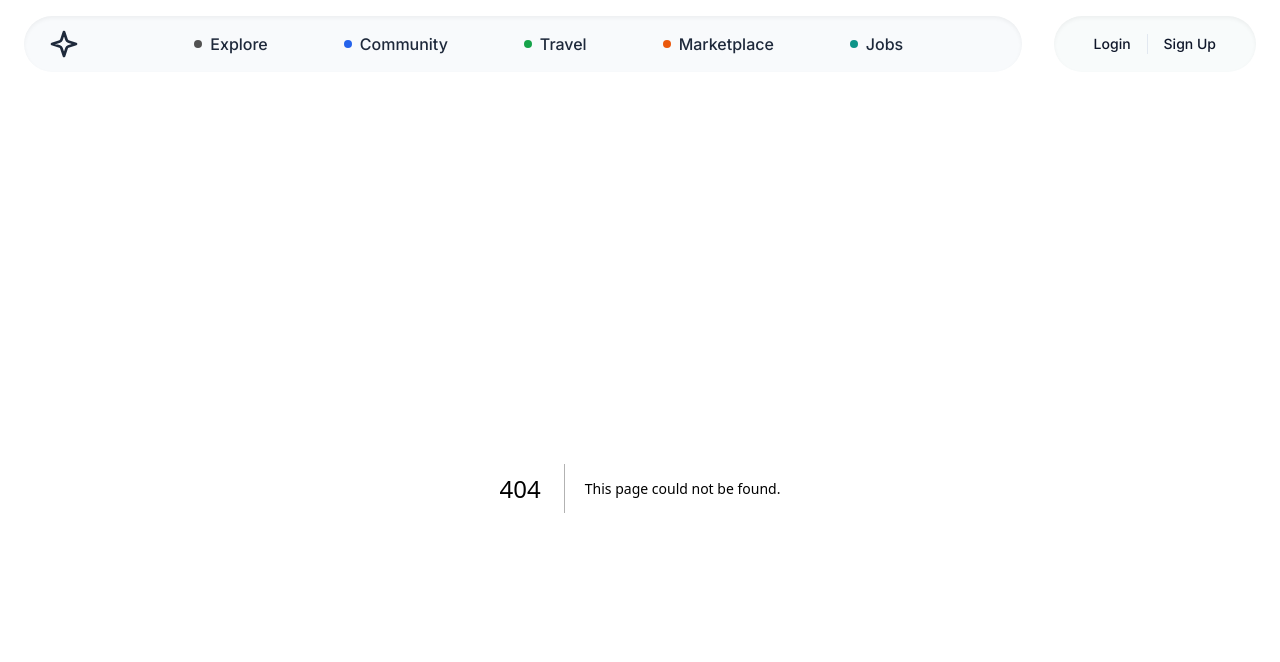
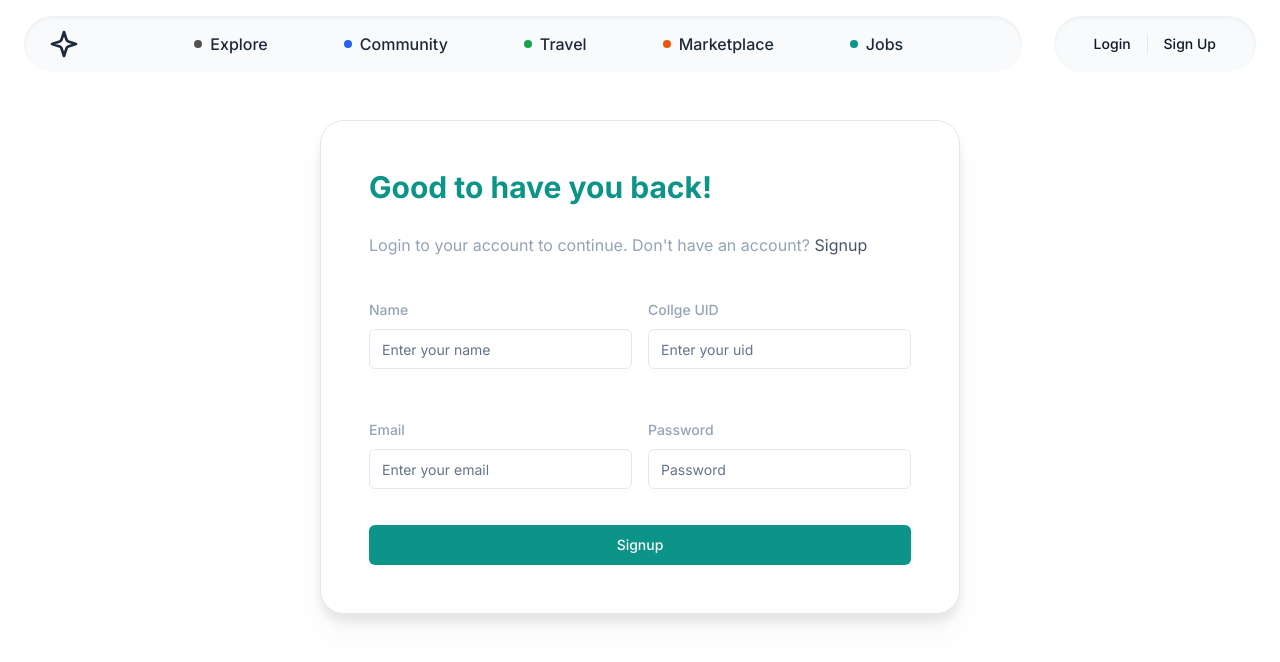
Before and after one commit to masterpranay1/whizout-frontend, a Next.js app: page /signup in a window 1280 px wide. Before the commit this address had no page. Shown: the top 662 px of the page. Built offline with nearby package versions, Linux system fonts and the light colour scheme.

Commit message:
refactor: signup and login action and rsc

```diff
--- /dev/null
+++ b/app/(auth)/login/page.tsx
@@ -0,0 +1,69 @@
+import { cn } from "@/lib/utils";
+import { Fragment } from "react";
+import Link from "next/link";
+
+import LoginForm from "@/components/LoginForm";
+
+const Header = () => {
+  return (
+    <Fragment>
+      <p className="text-3xl font-bold text-teal-600">Good to have you back!</p>
+      <p className="text-base text-slate-400">
+        Login to your account to continue. Don't have an account?{" "}
+        <Link
+          href="/auth/signup"
+          className="hover:border-b py-1 text-slate-600"
+        >
+          Signup
+        </Link>
+      </p>
+    </Fragment>
+  );
+};
+
+async function login(formData: { email: string; password: string }) {
+  "use server";
+  if(!formData.email || !formData.password) {
+    return {
+      error: "Please fill all the fields"
+    }
+  }
+
+  const res = await fetch(`${process.env.NEXT_PUBLIC_API_URL}/auth/login`, {
+    method: "POST",
+    body: JSON.stringify(formData),
+    headers: {
+      "Content-Type": "application/json",
+    },
+  });
+
+  const data = await res.json();
+
+  if (data.error) {
+    return {
+      error: data.error,
+    };
+  }
+
+  return {
+    user: data.user,
+  };
+}
+
+export default async function loginPage() {
+
+  return (
+    <div className="w-full my-8 ">
+      <div
+        className={cn(
+          "drop-shadow-xl lg:rounded-3xl lg:p-12 p-10 space-y-3 bg-white text-slate-800 lg:w-[30%] w-full lg:h-fit h-full mx-auto",
+          "flex flex-col gap-4",
+          "border"
+        )}
+      >
+        <Header />
+        <LoginForm formAction={login}/>
+      </div>
+    </div>
+  );
+}
--- /dev/null
+++ b/app/(auth)/signup/page.tsx
@@ -0,0 +1,84 @@
+import { cn } from "@/lib/utils";
+import { Fragment } from "react";
+import Link from "next/link";
+
+import SignupForm from "@/components/SignupForm";
+
+const Header = () => {
+  return (
+    <Fragment>
+      <p className="text-3xl font-bold text-teal-600">Good to have you back!</p>
+      <p className="text-base text-slate-400">
+        Login to your account to continue. Don't have an account?{" "}
+        <Link
+          href="/auth/signup"
+          className="hover:border-b py-1 text-slate-600"
+        >
+          Signup
+        </Link>
+      </p>
+    </Fragment>
+  );
+};
+
+// signup server action
+async function signup(formData: {
+  email: string;
+  uid: string;
+  password: string;
+  name: string;
+}) {
+  "use server";
+  if (
+    !formData.email ||
+    !formData.name ||
+    !formData.password ||
+    !formData.uid
+  ) {
+    return {
+      error: "Please fill all the fields",
+    };
+  }
+  console.log(formData);
+  const res = await fetch(`${process.env.NEXT_PUBLIC_API_URL}/auth/register`, {
+    method: "POST",
+    body: JSON.stringify(formData),
+    headers: {
+      "Content-Type": "application/json",
+    },
+  });
+
+  const data = await res.json();
+
+  console.log(data);
+
+  if (data.error) {
+    return {
+      error: data.error,
+    };
+  }
+
+  console.log(data.message);
+
+  return {
+    user: data.user,
+    message: data.message,
+  };
+}
+
+export default async function SignupPage() {
+  return (
+    <div className="w-full my-8">
+      <div
+        className={cn(
+          "drop-shadow-xl lg:rounded-3xl lg:p-12 p-10 space-y-3 bg-white text-slate-800 lg:w-[50%] w-full lg:h-fit h-full mx-auto",
+          "flex flex-col gap-4",
+          "border"
+        )}
+      >
+        <Header />
+        <SignupForm formAction={signup} />
+      </div>
+    </div>
+  );
+}
```
